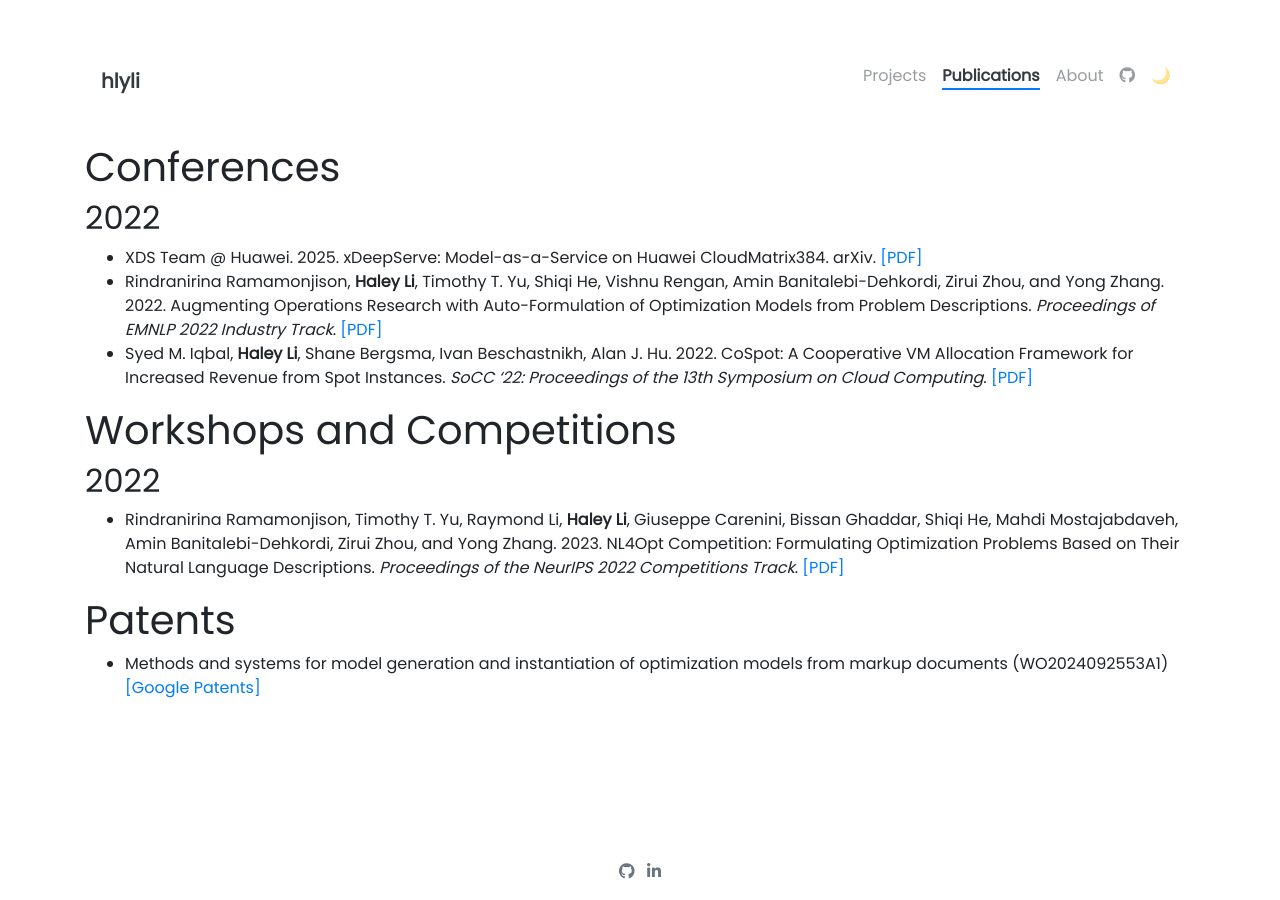
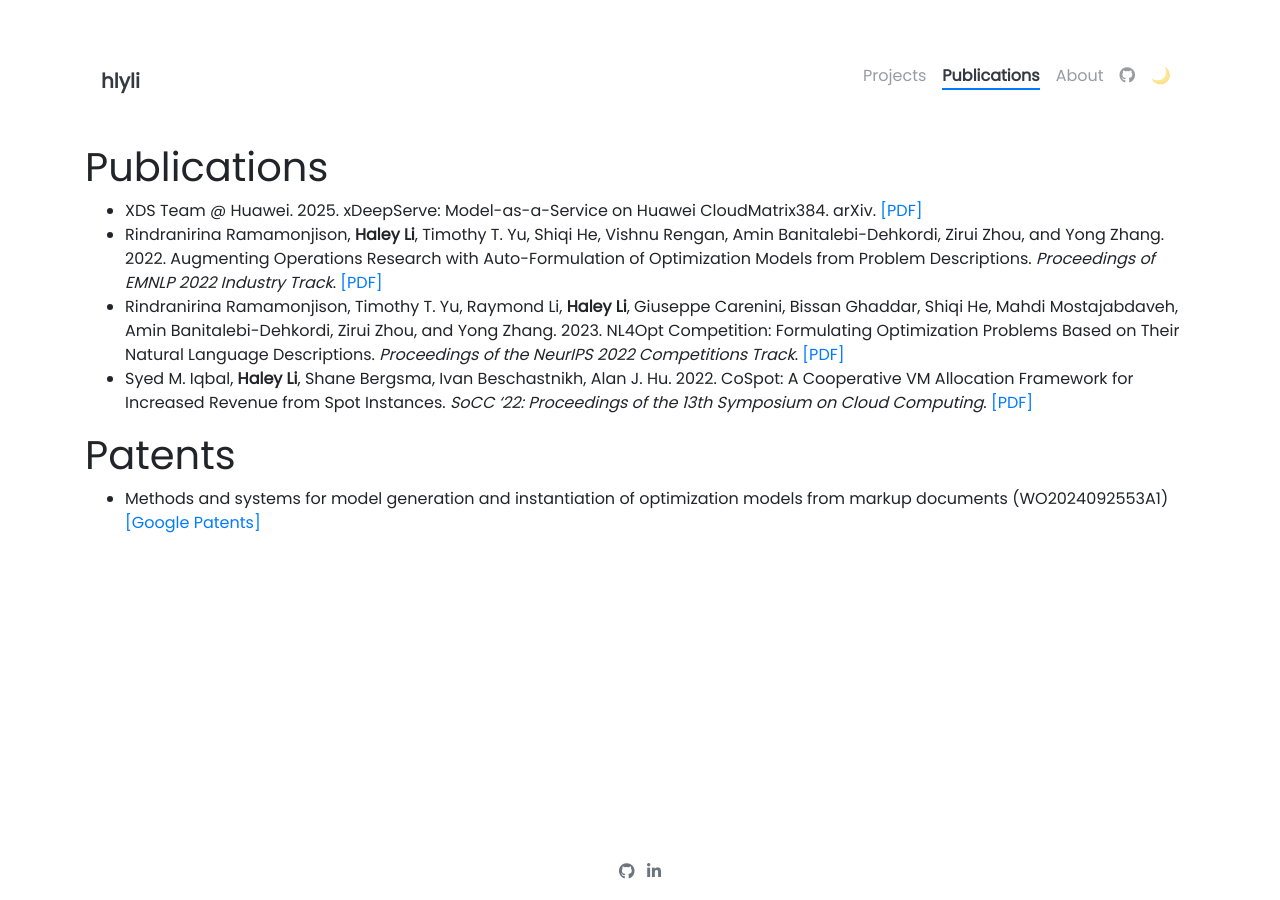
Before and after one commit to hlyli/hlyli.github.io, a Jekyll site: the page built from pages/publications.md, in a window 1280 px wide. Built offline with Jekyll 4.4.1, drawn with Linux system fonts in a browser that asks for light colours.

Commit message:
Update publications.md

```diff
--- a/pages/publications.md
+++ b/pages/publications.md
@@ -9,18 +9,12 @@
 
 </pre>
 
-# Conferences
+# Publications
 
-## 2022
 - XDS Team @ Huawei. 2025. xDeepServe: Model-as-a-Service on Huawei CloudMatrix384. arXiv. [[PDF]](https://arxiv.org/abs/2508.02520)
 - Rindranirina Ramamonjison, **Haley Li**, Timothy T. Yu, Shiqi He, Vishnu Rengan, Amin Banitalebi-Dehkordi, Zirui Zhou, and Yong Zhang. 2022. Augmenting Operations Research with Auto-Formulation of Optimization Models from Problem Descriptions. *Proceedings of EMNLP 2022 Industry Track*. [[PDF]](https://aclanthology.org/2022.emnlp-industry.4.pdf)
+- Rindranirina Ramamonjison, Timothy T. Yu, Raymond Li, **Haley Li**, Giuseppe Carenini, Bissan Ghaddar, Shiqi He, Mahdi Mostajabdaveh, Amin Banitalebi-Dehkordi, Zirui Zhou, and Yong Zhang. 2023. NL4Opt Competition: Formulating Optimization Problems Based on Their Natural Language Descriptions. *Proceedings of the NeurIPS 2022 Competitions Track*. [[PDF]](https://proceedings.mlr.press/v220/ramamonjison23a/ramamonjison23a.pdf)
 -  Syed M. Iqbal, **Haley Li**, Shane Bergsma, Ivan Beschastnikh, Alan J. Hu. 2022. CoSpot: A Cooperative VM Allocation Framework for Increased Revenue from Spot Instances. *SoCC '22: Proceedings of the 13th Symposium on Cloud Computing*. [[PDF]](https://dl.acm.org/doi/10.1145/3542929.3563499)
-
-# Workshops and Competitions
-
-## 2022
-
-- Rindranirina Ramamonjison, Timothy T. Yu, Raymond Li, **Haley Li**, Giuseppe Carenini, Bissan Ghaddar, Shiqi He, Mahdi Mostajabdaveh, Amin Banitalebi-Dehkordi, Zirui Zhou, and Yong Zhang. 2023. NL4Opt Competition: Formulating Optimization Problems Based on Their Natural Language Descriptions. *Proceedings of the NeurIPS 2022 Competitions Track*. [[PDF]](https://proceedings.mlr.press/v220/ramamonjison23a/ramamonjison23a.pdf)
 
 # Patents
 - Methods and systems for model generation and instantiation of optimization models from markup documents (WO2024092553A1) [[Google Patents]](https://patents.google.com/patent/WO2024092553A1)
```
